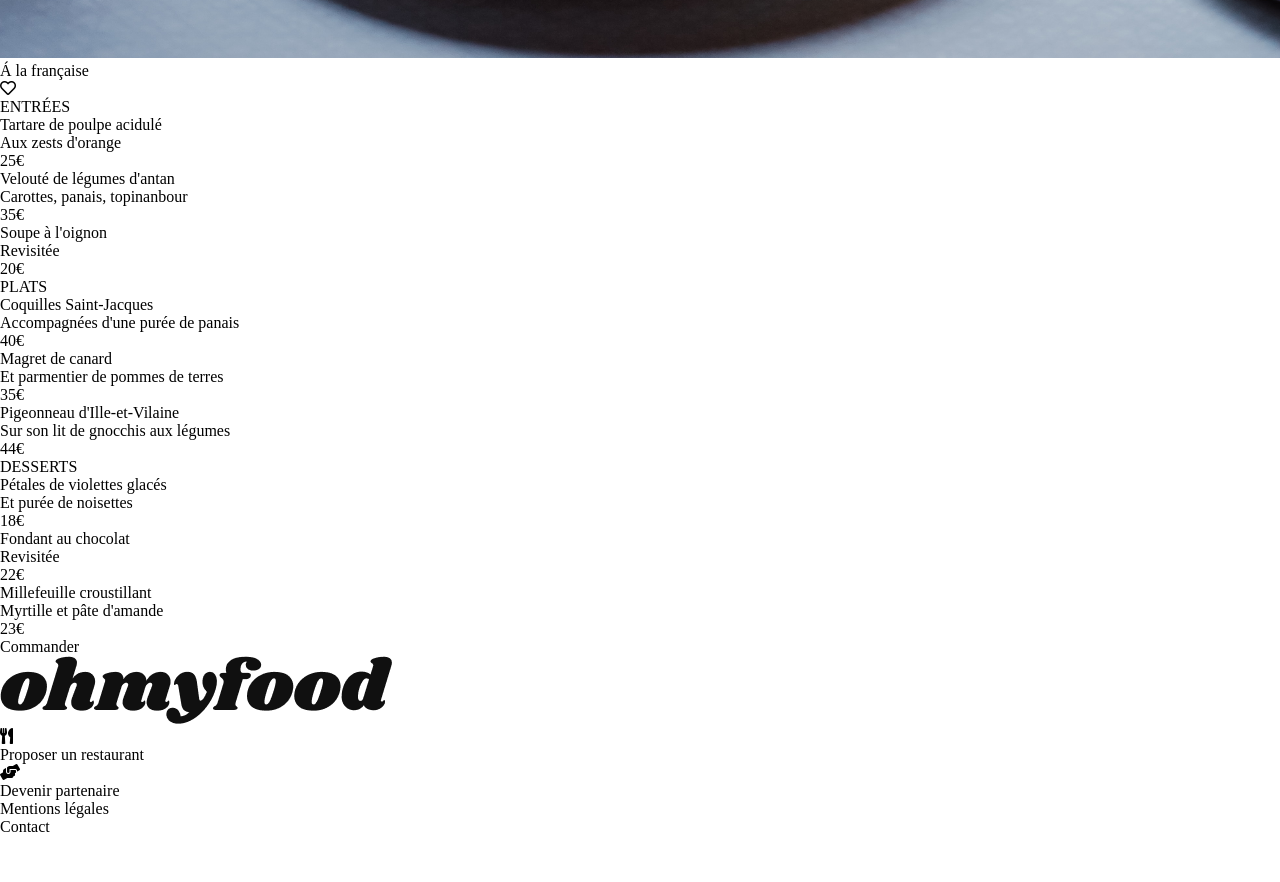
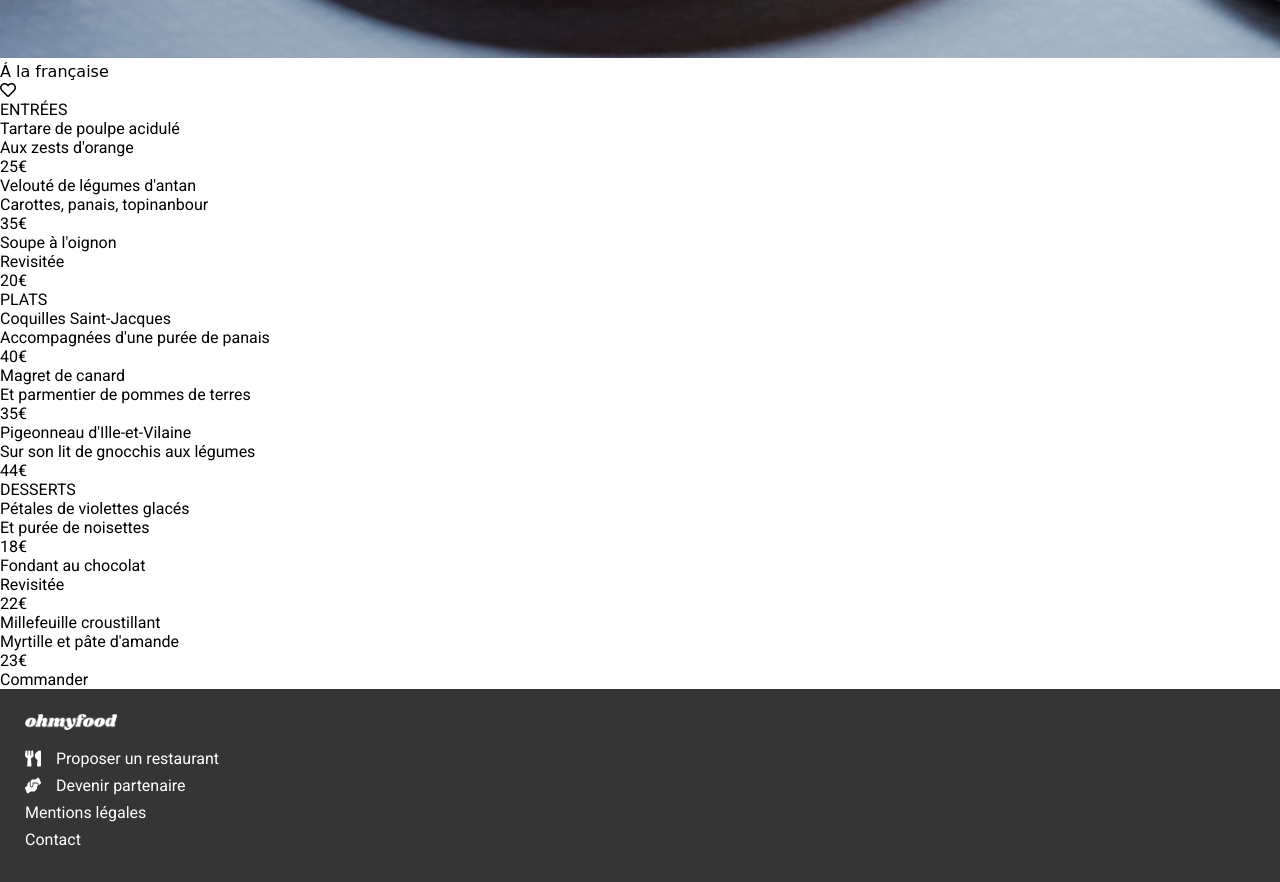
Before and after one commit to devwebmb/MahietBruno_3_26092021, a website: page a-la-francaise.html in a window 1280 px wide. Shown: the part 956-1838 px from the top of the page. Before the commit the page ends 1792 px from the top, so only its background shows below. Drawn offline with Linux system fonts and the light colour scheme; a web font is replaced by a local one.

Commit message:
Fin du header et du footer sur toutes les pages

```diff
--- a/a-la-francaise.html
+++ b/a-la-francaise.html
@@ -91,14 +91,16 @@
 
     <footer>
         <div class="footer__title">
-            <img src="./public/images/logo/ohmyfood.png" alt="Logo de l'entreprise Ohmyfood">
+            <img src="./public/images/logo/ohmyfood.png" alt="Logo de l'entreprise Ohmyfood" class="filter-white">
         </div>
         <a href="" class="footer__item">
-            <i class="fas fa-utensils"></i>
+            <!--<i class="fas fa-utensils"></i>-->
+            <img src="./public/images/icons/utensils-solid.redimensionne.svg" alt="Icône d'un couteau et une forchette">
             <p>Proposer un restaurant</p>
         </a>
         <a href="" class="footer__item">
-            <i class="fas fa-hands-helping"></i>
+            <!--<i class="fas fa-hands-helping"></i>-->
+            <img src="./public/images/icons/hands-helping-solid.rdimensionne.svg" alt="Icône de deux mains qui se serrent">
             <p>Devenir partenaire</p>
         </a>
         <a href="" class="footer__item">
--- a/sass/base/base.scss
+++ b/sass/base/base.scss
@@ -4,6 +4,14 @@
 
 $logo-title-font: 'Shrikhand', cursive;
 $text-font: 'Roboto', sans-serif;
+
+* {
+    font-family: $text-font;
+}
+
+h1, .header__heading, .footer__title {
+    font-family: $logo-title-font;
+}
 
 //reset
 
--- a/sass/layouts/footer.scss
+++ b/sass/layouts/footer.scss
@@ -0,0 +1,26 @@
+//footer
+
+footer {
+  width: 100%;
+  background-color: $footer-backgroud-color;
+  padding: 25px;
+
+  .footer__title {
+    padding-bottom: 15px;
+  }
+
+  .footer__title img {
+    height: 1em;
+    width: auto;
+  }
+
+  .footer__item {
+    display: flex;
+    color: $footer-content;
+    padding-bottom: 8px;
+  }
+
+  .footer__item img {
+    padding-right: 15px;
+  }
+}
--- a/sass/layouts/header.scss
+++ b/sass/layouts/header.scss
@@ -1,3 +1,5 @@
+//header
+
 header {
     width: 100%;
     display: flex;
@@ -13,5 +15,7 @@ header {
         position: absolute;
         left: 5%;
         top: 50%;
+        font-size: 1.5rem;
+        transform: translateY(-0.75rem);
     }
 }
--- a/sass/main.scss
+++ b/sass/main.scss
@@ -16,3 +16,4 @@
 @import "./utils/variables.scss";
 @import "./base/base.scss";
 @import "./layouts/header.scss";
+@import "./layouts/footer.scss"
--- a/sass/utils/variables.scss
+++ b/sass/utils/variables.scss
@@ -3,3 +3,16 @@
 $primary: #9656dc;
 $secondary: #ff79da;
 $tertiary: #99e2d0;
+
+//footer logo color
+
+.filter-white {
+    filter: invert(100%) sepia(0%) saturate(791%) hue-rotate(301deg) brightness(107%) contrast(102%);
+}
+
+$footer-content: #fff;
+$footer-backgroud-color: #353535;
+
+$restaurant-choice-background-color: #f6f6f6;
+
+$fuctioning__item-background-color: #f5edff;
```
Also changed, not shown: index.html (+8 -7 lines), la-note-enchantee.html (+5 -3 lines), la-palette-du-gout.html (+5 -3 lines), le-delice-des-sens.html (+5 -3 lines), public/images/icons/hands-helping-solid.rdimensionne.svg (added), public/images/icons/utensils-solid.redimensionne.svg (added), public/style/style.css, 1 other file.
